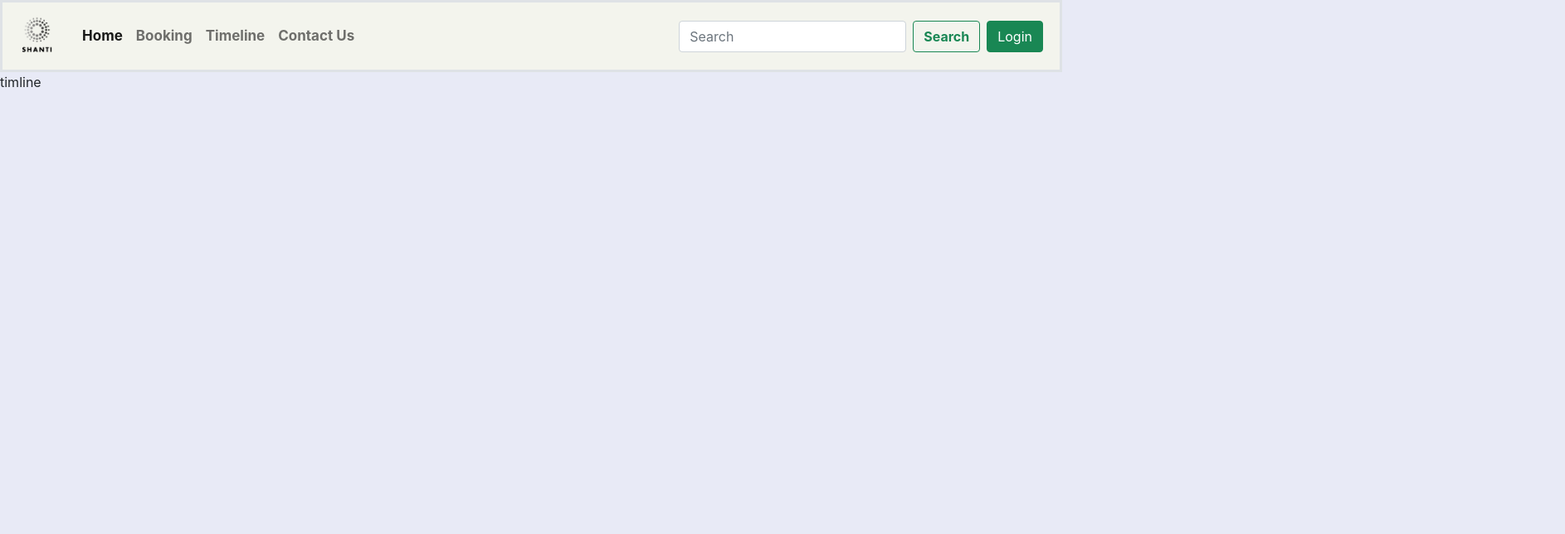
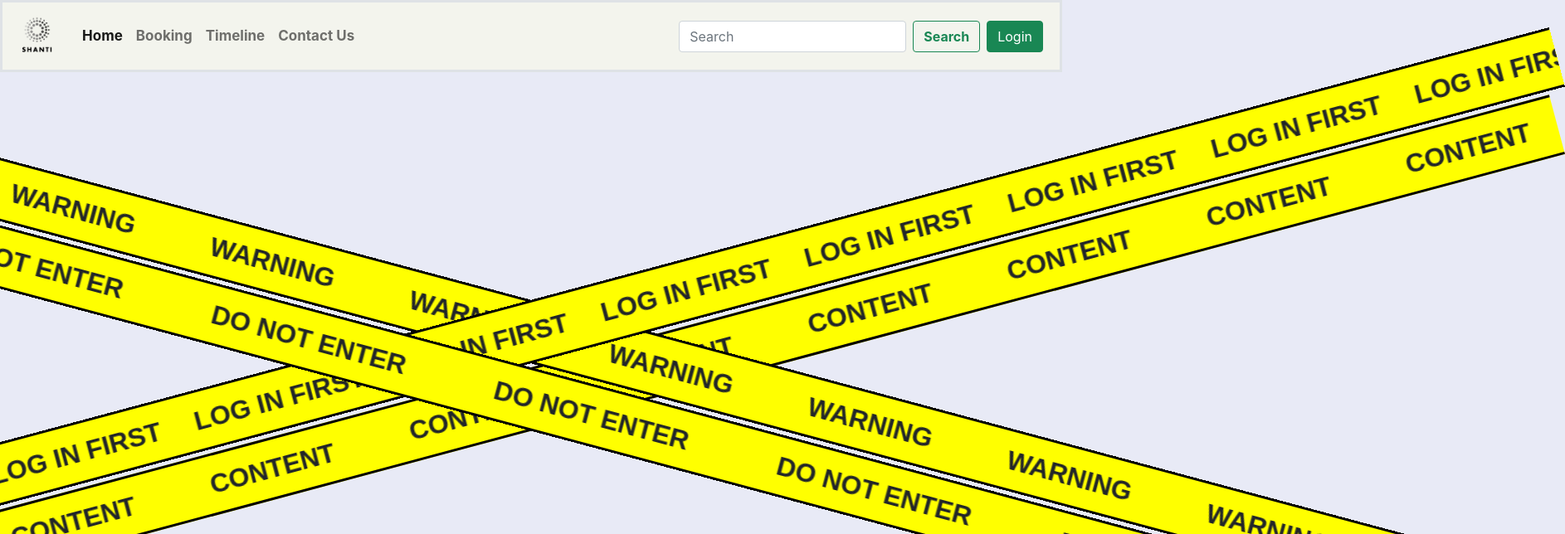
Before and after one commit to AyushSama/Portfolio, a React (Create React App) app in the folder New-Frontend/shantivideo/: page /timeline in a window 1280 px wide. Shown: the top 644 px of the page at 83% size, 1886 px wide, since content can reach past the window. Built offline with nearby package versions, Linux system fonts and the light colour scheme.

Commit message:
i. Added Timeline Context Visibility and Warning Component

```diff
--- a/New-Frontend/shantivideo/src/App.js
+++ b/New-Frontend/shantivideo/src/App.js
@@ -10,6 +10,7 @@ import SignUp from "./Components/SignUp";
 import Timeline from "./Components/Timeline";
 import AlertState from "./Context/Alerts/AlertState";
 import AuthState from "./Context/Authentication/AuthState";
+import TimelineState from "./Context/Timeline/TimelineState";
 import { BrowserRouter as Router, Routes, Route } from "react-router-dom";
 
 function App() {
@@ -17,6 +18,7 @@ function App() {
     return (
         <>
             <AlertState>
+            <TimelineState>
             <AuthState>
                 <Router>
                     <Navbar />
@@ -32,6 +34,7 @@ function App() {
                     </Routes>
                 </Router>
             </AuthState>
+            </TimelineState>
             </AlertState>
         </>
     );
--- a/New-Frontend/shantivideo/src/Components/Timeline.js
+++ b/New-Frontend/shantivideo/src/Components/Timeline.js
@@ -1,18 +1,32 @@
-import React , {useContext, useEffect} from 'react'
+import React , {useContext, useEffect, useState} from 'react'
+import '../Styles/Warning.css'
 import AlertContext from '../Context/Alerts/AlertContext';
+import Warning from './Warning';
+import { useSearchParams } from 'react-router-dom';
 
 export default function Timeline() {
 
-  const a = useContext(AlertContext);
+  const [contextVisibility , setContentVisibility] = useState(true);
+
+  const alertt = useContext(AlertContext);
+
+  const checkAuthToken = ()=>{
+      if(localStorage.getItem('auth-token')){
+          setContentVisibility(false);
+      }
+      else{
+          alertt.updateAlert('danger','Please Login First!');
+          setContentVisibility(true)
+      }
+  }
 
   useEffect(()=>{
-    a.updateAlert('success' , 'Welcome to the Timeline Page!!');
-    // eslint-disable-next-line
+      checkAuthToken();
   },[])
 
   return (
     <div>
-        timline
+        {contextVisibility && <Warning/>}
     </div>
   )
 }
--- /dev/null
+++ b/New-Frontend/shantivideo/src/Components/Warning.js
@@ -0,0 +1,55 @@
+import React from 'react'
+
+export default function Warning() {
+  return (
+    <div>
+        <div id="strip">
+    <div class="word">Warning</div>
+    <div class="word">Warning</div>
+    <div class="word">Warning</div>
+    <div class="word">Warning</div>
+    <div class="word">Warning</div>
+    <div class="word">Warning</div>
+    <div class="word">Warning</div>
+    <div class="word">Warning</div>
+    <div class="word">Warning</div>
+    <div class="word">Warning</div>
+  </div>
+  <div id="strip">
+    <div class="word">Content</div>
+    <div class="word">Content</div>
+    <div class="word">Content</div>
+    <div class="word">Content</div>
+    <div class="word">Content</div>
+    <div class="word">Content</div>
+    <div class="word">Content</div>
+    <div class="word">Content</div>
+    <div class="word">Content</div>
+    <div class="word">Content</div>
+  </div>
+
+  <div id="strip">
+    <div class="word">Log in First</div>
+    <div class="word">Log in First</div>
+    <div class="word">Log in First</div>
+    <div class="word">Log in First</div>
+    <div class="word">Log in First</div>
+    <div class="word">Log in First</div>
+    <div class="word">Log in First</div>
+    <div class="word">Log in First</div>
+    <div class="word">Log in First</div>
+    <div class="word">Log in First</div>
+  </div>
+  <div id="strip">
+    <div class="word">Do not Enter</div>
+    <div class="word">Do not Enter</div>
+    <div class="word">Do not Enter</div>
+    <div class="word">Do not Enter</div>
+    <div class="word">Do not Enter</div>
+    <div class="word">Do not Enter</div>
+    <div class="word">Do not Enter</div>
+  </div>
+
+    </div>
+  )
+}
--- /dev/null
+++ b/New-Frontend/shantivideo/src/Context/Timeline/TimelineContext.js
@@ -0,0 +1,5 @@
+import { createContext, useContext } from "react";
+
+const TimelineContext = createContext();
+
+export default TimelineContext;
--- /dev/null
+++ b/New-Frontend/shantivideo/src/Context/Timeline/TimelineState.js
@@ -0,0 +1,12 @@
+import React from "react";
+import TimelineContext from './TimelineContext'
+
+const TimelineState = (props)=>{
+    return (
+        <TimelineContext.Provider>
+            {props.children}
+        </TimelineContext.Provider>
+    )
+}
+
+export default TimelineState
--- /dev/null
+++ b/New-Frontend/shantivideo/src/Styles/Warning.css
@@ -0,0 +1,54 @@
+  :root {
+    --font-fam: "Be Vietnam Pro", sans-serif;
+  }
+  #strip {
+    width: 100vw;
+    height: 100vh;
+    overflow: hidden;
+  }
+  #strip {
+    width: 200vw;
+    height: fit-content;
+    display: flex;
+    align-items: center;
+    justify-content: space-evenly;
+    background-color: yellow;
+    padding: 10px 0;
+    border-top: 3px solid #000;
+    border-bottom: 3px solid #000;
+    position: absolute;
+    top: 50%;
+    left: 50%;
+    transform: translate(-50%, -50%) rotate(15deg);
+    overflow: hidden;
+  }
+  .word {
+    padding: 0px 10px;
+    font-family: var(--font-fam);
+    text-transform: uppercase;
+    font-size: 4vmin;
+    font-weight: 600;
+    animation: strapmove 5s linear infinite forwards;
+    user-select: none;
+    text-wrap: nowrap;
+  }
+  @keyframes strapmove {
+    0% {
+      transform: translate(0%);
+    }
+    100% {
+      transform: translate(300%);
+    }
+  }
+
+  #strip:nth-child(2) {
+    transform: translate(-50%, 60%) rotate(-15deg);
+    z-index: -1;
+  }
+  #strip:nth-child(3) {
+    transform: translate(-50%, -50%) rotate(-15deg);
+  }
+  #strip:nth-child(4) {
+    transform: translate(-50%, 60%) rotate(15deg);
+    animation-duration: 10s;
+  }
```
